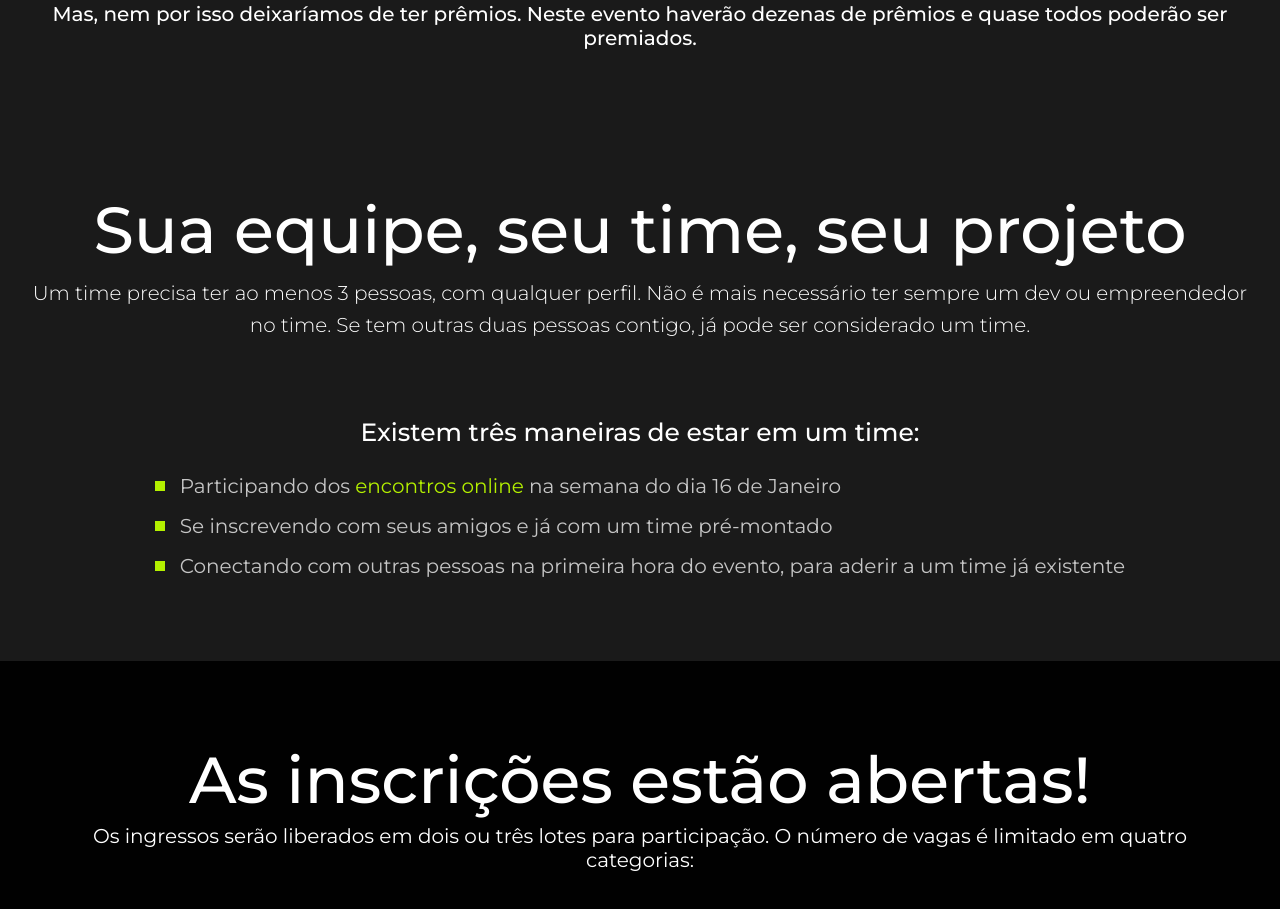
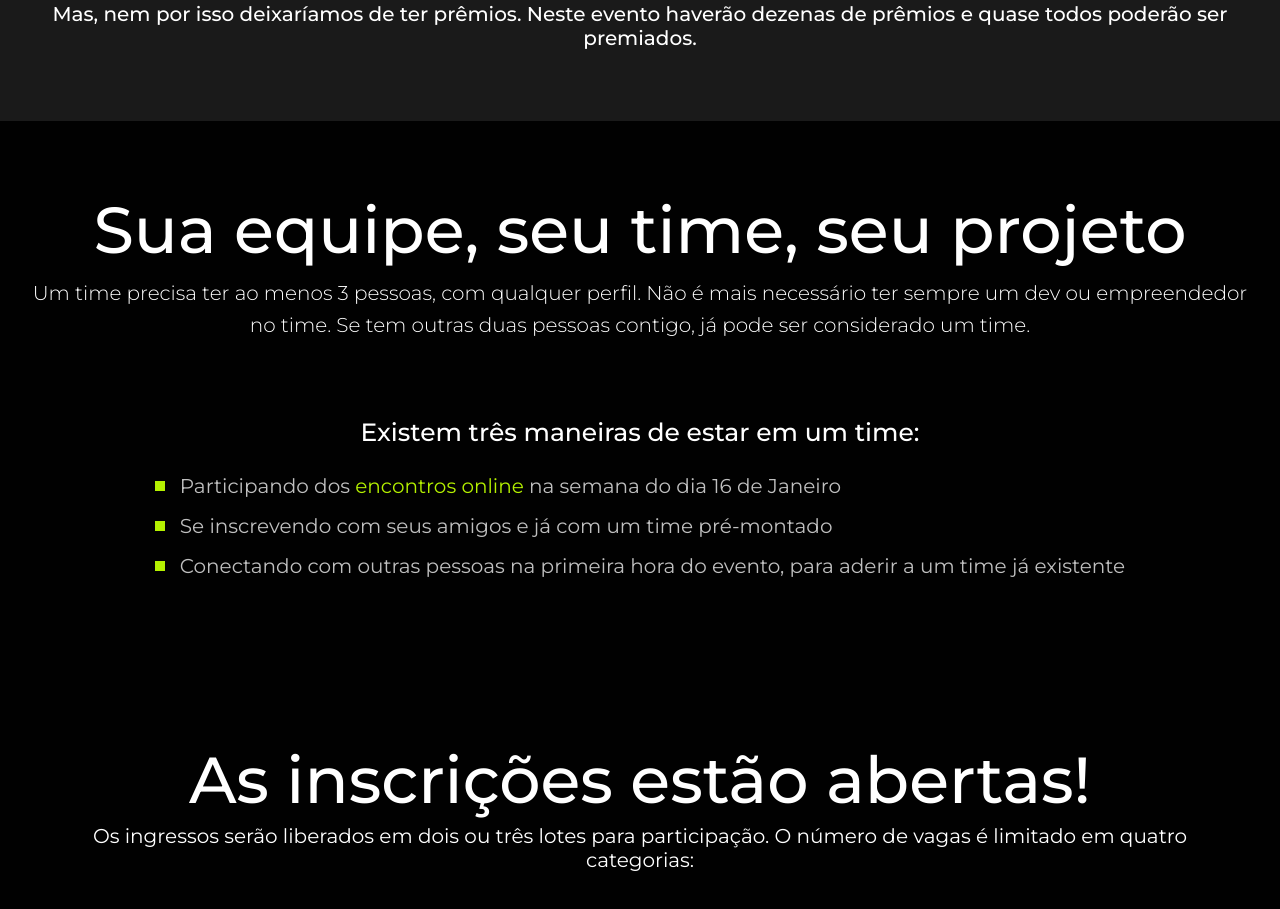
Before and after one commit to Abusayid693/Hackathon-website-template, a Next.js app: page / in a window 1280 px wide. Shown: the part 4700-5609 px from the top of the page. Built offline with nearby package versions, Linux system fonts and the light colour scheme.

Commit message:
fix: section background

```diff
--- a/src/styles/home.scss
+++ b/src/styles/home.scss
@@ -13,6 +13,10 @@
 .black_section {
   background-color: #010101;
   padding-bottom: 8rem;
+}
+
+.black_section.no-pb {
+  padding-bottom: 0;
 }
 
 .yellow_section {
--- a/src/views/Home/index.jsx
+++ b/src/views/Home/index.jsx
@@ -115,7 +115,7 @@ export default function HomePage() {
       {/* Prizes ending */}
 
       {/* Team */}
-      <div className="grey_white_section">
+      <div className="black_section no-pb">
         <Container fluid className="limiter" id="team">
           <Row className="Row info2">
             <Team />
```
